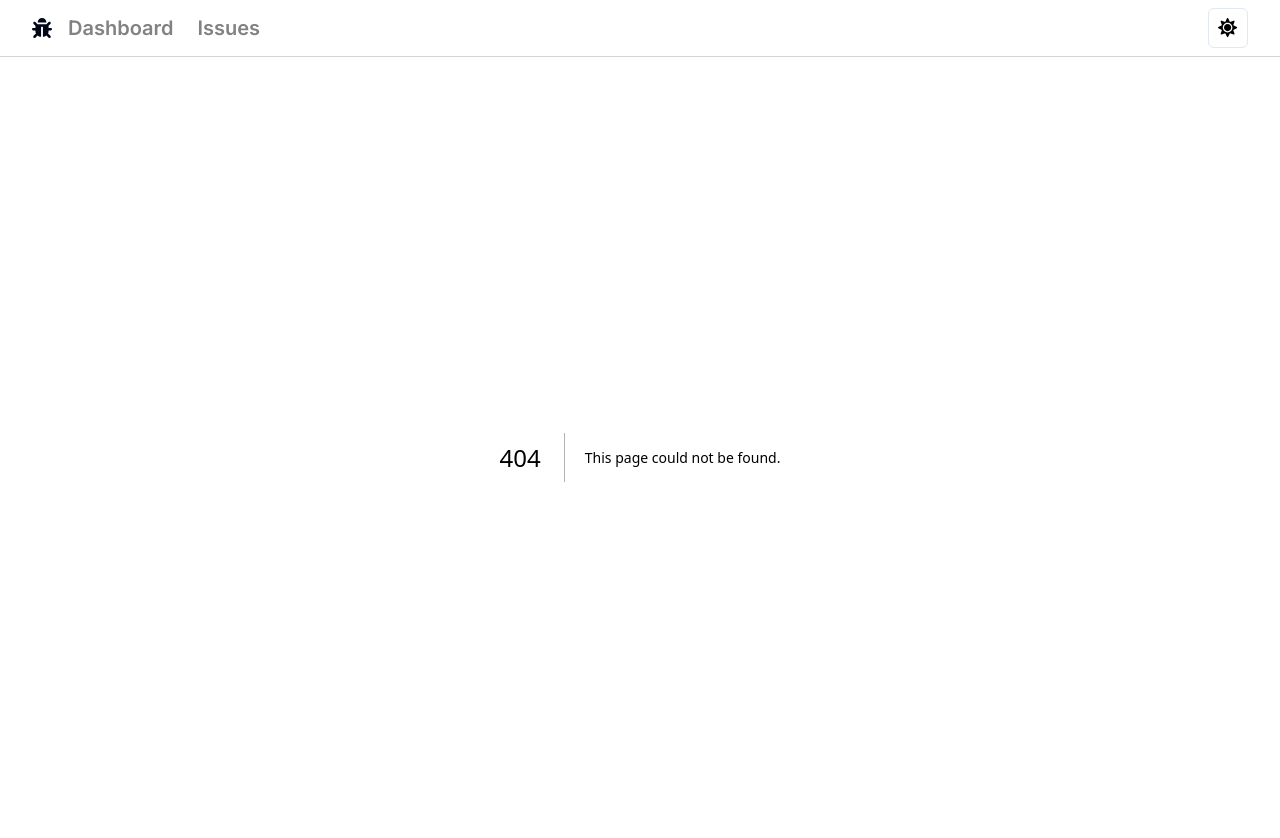
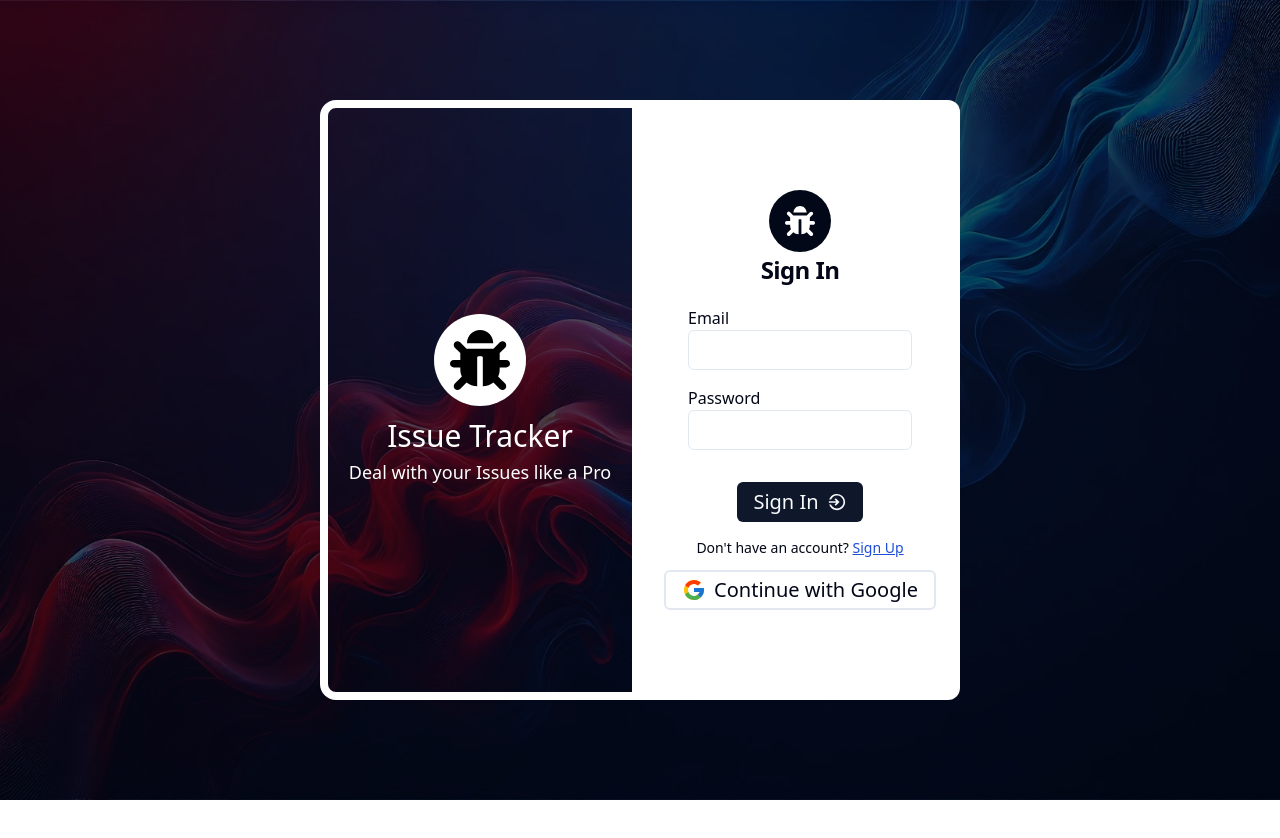
Before and after one commit to rahin21/Issue-Tracker, a Next.js app: page /sign-in in a window 1280 px wide. Before the commit this address had no page. Shown: the top 838 px of the page. After the commit the page ends 800 px from the top, so only its background shows below. Built offline with nearby package versions, Linux system fonts and the light colour scheme.

Commit message:
Add sign-in layout and page with card component; remove old layout and loading files

```diff
--- a/app/layout.tsx
+++ b/app/(auth)/layout.tsx
@@ -1,7 +1,7 @@
-import "./globals.css";
+import "../globals.css";
 import type { Metadata } from "next";
 import { Inter } from "next/font/google";
-import NavBar from "../components/NavBar";
+import NavBar from "../../components/NavBar";
 import { ThemeProvider } from "@/components/theme-provider";
 const inter = Inter({ subsets: ["latin"] });
 
--- /dev/null
+++ b/app/(unAuth)/sign-in/layout.tsx
@@ -0,0 +1,25 @@
+import React from "react";
+import "../../globals.css";
+import { Metadata } from "next";
+import Image from "next/image";
+import bgImage from "@/public/sign-in/backgroup.jpg";
+
+export const metadata: Metadata = {
+  title: "Issue Tracker | Sign In",
+  description: "Generated by create next app",
+};
+
+function SignInLayout({ children }: { children: React.ReactNode }) {
+  return (
+    <div className="relative w-full h-screen bg-foreground">
+      <Image
+        src={bgImage}
+        alt="Background Image"
+        className="absolute inset-0 w-full h-full object-cover opacity-30"
+      />
+      <main className="relative z-10">{children}</main>
+    </div>
+  );
+}
+
+export default SignInLayout;
--- /dev/null
+++ b/app/(unAuth)/sign-in/page.tsx
@@ -0,0 +1,74 @@
+"use client";
+import { Button } from "@/components/ui/button";
+import {
+  Card,
+  CardContent,
+  CardDescription,
+  CardHeader,
+  CardTitle,
+} from "@/components/ui/card";
+import { Input } from "@/components/ui/input";
+import { Label } from "@/components/ui/label";
+import Link from "next/link";
+import React from "react";
+import { useForm } from "react-hook-form";
+import { FaBug } from "react-icons/fa";
+import { FcGoogle } from "react-icons/fc";
+import { IoMdLogIn } from "react-icons/io";
+
+function SignInPage() {
+  return (
+    <div className="flex justify-center items-center h-screen">
+      <Card className="w-1/2 h-3/4 flex bg-transparent border-none rounded-2xl">
+        {/* Transparent Left Side */}
+        <div className="w-1/2 h-full flex flex-col items-center justify-center border-8 border-white rounded-l-2xl">
+          <CardTitle className="bg-white rounded-full text-black w-fit p-4">
+            <FaBug size={60} />
+          </CardTitle>
+						<h1 className="text-white text-3xl font-medium text-center mt-3">Issue Tracker</h1>
+						<h1 className="text-white text-lg font-medium text-center mt-1">Deal with your Issues like a Pro</h1>
+        </div>
+
+        {/* Right Side (Sign In Form) */}
+        <div className="w-1/2 flex flex-col justify-center bg-white rounded-r-xl p-6 h-full">
+          <CardHeader className="flex flex-col items-center">
+            <CardTitle className="bg-foreground rounded-full text-white w-fit p-4">
+              <FaBug size={30} />
+            </CardTitle>
+            <CardTitle>Sign In</CardTitle>
+          </CardHeader>
+          <CardContent>
+            <form className="space-y-4">
+              <div>
+                <Label className="text-base">Email</Label>
+                <Input type="email" />
+              </div>
+              <div>
+                <Label className="text-base">Password</Label>
+                <Input type="password" />
+              </div>
+              <div className="flex justify-center py-4">
+                <Button>
+                  Sign In <IoMdLogIn className="ms-2" />
+                </Button>
+              </div>
+            </form>
+            <div className="flex flex-col items-center">
+              <CardDescription className="text-center text-foreground font-medium">
+                {`Don't`} have an account?{" "}
+                <Link href={`#`} className="text-blue-700 underline">
+                  Sign Up
+                </Link>
+              </CardDescription>
+              <Button className="border-2 mt-3" variant={"outline"}>
+                <FcGoogle className="me-2 text-2xl " /> Continue with Google
+              </Button>
+            </div>
+          </CardContent>
+        </div>
+      </Card>
+    </div>
+  );
+}
+
+export default SignInPage;
--- /dev/null
+++ b/components/ui/card.tsx
@@ -0,0 +1,79 @@
+import * as React from "react"
+
+import { cn } from "@/lib/utils"
+
+const Card = React.forwardRef<
+  HTMLDivElement,
+  React.HTMLAttributes<HTMLDivElement>
+>(({ className, ...props }, ref) => (
+  <div
+    ref={ref}
+    className={cn(
+      "rounded-lg border border-slate-200 bg-white text-slate-950 shadow-sm dark:border-slate-800 dark:bg-slate-950 dark:text-slate-50",
+      className
+    )}
+    {...props}
+  />
+))
+Card.displayName = "Card"
+
+const CardHeader = React.forwardRef<
+  HTMLDivElement,
+  React.HTMLAttributes<HTMLDivElement>
+>(({ className, ...props }, ref) => (
+  <div
+    ref={ref}
+    className={cn("flex flex-col space-y-1.5 p-6", className)}
+    {...props}
+  />
+))
+CardHeader.displayName = "CardHeader"
+
+const CardTitle = React.forwardRef<
+  HTMLDivElement,
+  React.HTMLAttributes<HTMLDivElement>
+>(({ className, ...props }, ref) => (
+  <div
+    ref={ref}
+    className={cn(
+      "text-2xl font-semibold leading-none tracking-tight",
+      className
+    )}
+    {...props}
+  />
+))
+CardTitle.displayName = "CardTitle"
+
+const CardDescription = React.forwardRef<
+  HTMLDivElement,
+  React.HTMLAttributes<HTMLDivElement>
+>(({ className, ...props }, ref) => (
+  <div
+    ref={ref}
+    className={cn("text-sm text-slate-500 dark:text-slate-400", className)}
+    {...props}
+  />
+))
+CardDescription.displayName = "CardDescription"
+
+const CardContent = React.forwardRef<
+  HTMLDivElement,
+  React.HTMLAttributes<HTMLDivElement>
+>(({ className, ...props }, ref) => (
+  <div ref={ref} className={cn("p-6 pt-0", className)} {...props} />
+))
+CardContent.displayName = "CardContent"
+
+const CardFooter = React.forwardRef<
+  HTMLDivElement,
+  React.HTMLAttributes<HTMLDivElement>
+>(({ className, ...props }, ref) => (
+  <div
+    ref={ref}
+    className={cn("flex items-center p-6 pt-0", className)}
+    {...props}
+  />
+))
+CardFooter.displayName = "CardFooter"
+
+export { Card, CardHeader, CardFooter, CardTitle, CardDescription, CardContent }
--- a/package.json
+++ b/package.json
@@ -41,6 +41,7 @@
     "react-icons": "^4.11.0",
     "react-simplemde-editor": "^5.2.0",
     "recharts": "^2.10.3",
+    "shadcn-ui": "^0.9.4",
     "swr": "^2.3.0",
     "tailwind-merge": "^2.0.0",
     "tailwindcss": "3.3.5",
```
Also changed, not shown: app/(auth)/issues/[id]/page.tsx (renamed from app/issues/[id]/page.tsx), app/(auth)/issues/create-issue/page.tsx (renamed from app/issues/create-issue/page.tsx), app/(auth)/issues/edit-issue/page.tsx (renamed from app/issues/edit-issue/page.tsx), app/(auth)/issues/page.tsx (renamed from app/issues/page.tsx), app/(auth)/loading.tsx (renamed from app/loading.tsx), app/(auth)/page.tsx (renamed from app/page.tsx), public/sign-in/backgroup.jpg (added), 1 other file (tests, documents, lock files or other folders).
